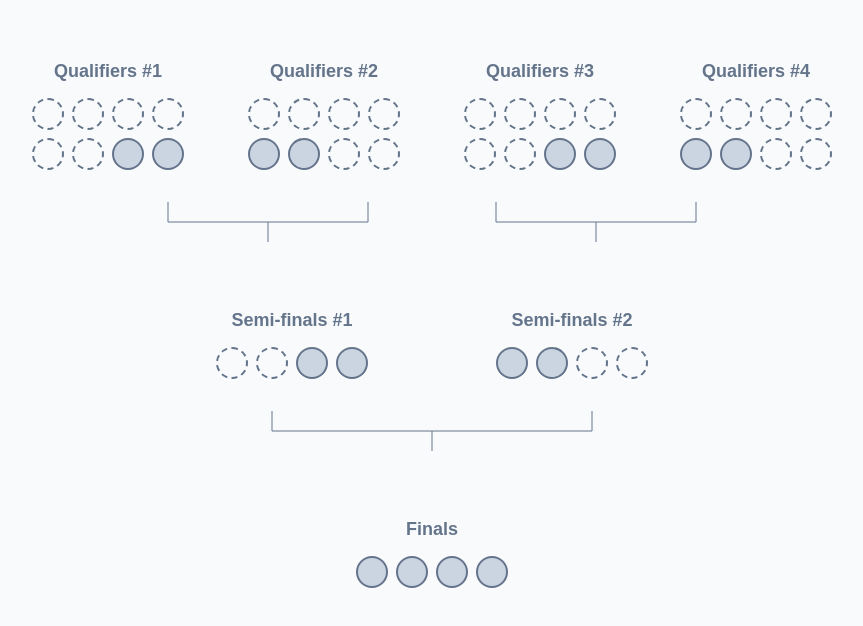
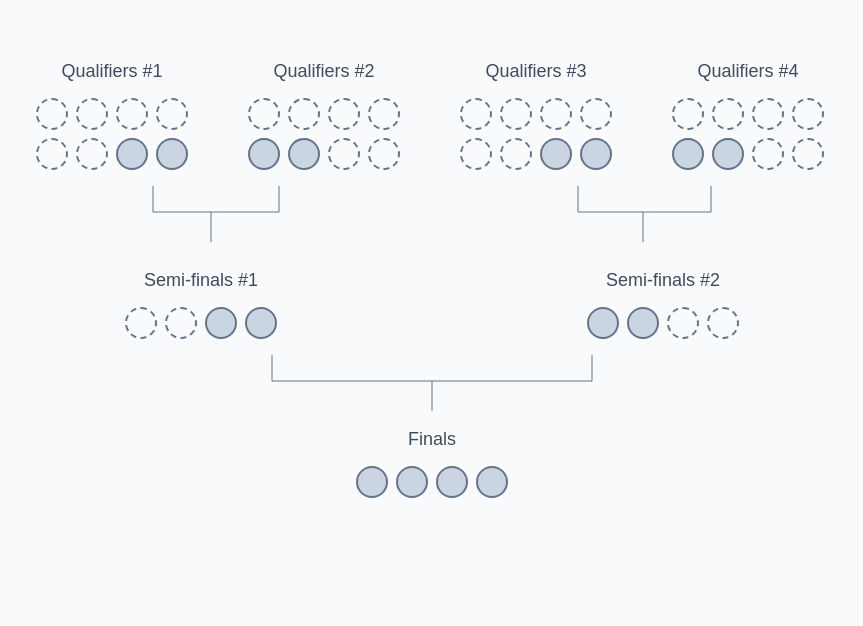
Before and after one commit to Pea-png/Front-End-Test, a website: page Example Challenge #2/index.html in a window 1280 px wide. Shown: the part 106-732 px from the top of the page, without its empty margins (208-1071 px from the left). Drawn offline with Linux system fonts and the light colour scheme.

Commit message:
Update index.html

```diff
--- a/Example Challenge #2/index.html
+++ b/Example Challenge #2/index.html
@@ -29,19 +29,19 @@
         }
 
         .section {
-            margin-bottom: 32px;
+            margin-bottom: 2px;
         }
 
         .qualifiers-row {
             display: flex;
-            gap: 64px;
-            margin-bottom: 32px;
+            gap: 60px;
+            margin-bottom: 22px;
         }
 
         .semi-finals-row {
             display: flex;
-            gap: 128px;
-            margin-bottom: 32px;
+            gap: 310px;
+            margin-bottom: 22px;
         }
 
         .round {
@@ -52,8 +52,8 @@
 
         .round-title {
             font-size: 18px;
-            font-weight: 600;
-            color: #64748b;
+            font-weight: 400;
+            color: #3D4B5E;
             margin-bottom: 16px;
         }
 
@@ -88,7 +88,7 @@
         .connector-lines {
             display: flex;
             justify-content: center;
-            gap: 128px;
+            gap: 12px;
             margin-bottom: 16px;
         }
 
@@ -180,11 +180,24 @@
 
         <!-- Connection Lines from Qualifiers to Semi-finals -->
         <div class="connector-lines">
-            <svg width="200" height="60" class="connector-svg">
-                <path d="M 0 0 L 0 20 L 100 20 L 100 40 M 200 0 L 200 20 L 100 20" class="connector-path" />
+            <svg width="420" height="60" class="connector-svg">
+                <!-- Vertical line from Semi-finals #1 -->
+                <path d="M 117 -6 L 117 20" class="connector-path" />
+                <!-- Vertical line from Semi-finals #2 -->
+                <path d="M 243 -6 L 243 20" class="connector-path" />
+                <!-- Horizontal connector between them -->
+                <path d="M 117 20 L 243 20" class="connector-path" />
+                <!-- Single vertical line down to Finals -->
+                <path d="M 175 20 L 175 50" class="connector-path" />
             </svg>
-            <svg width="200" height="60" class="connector-svg">
-                <path d="M 0 0 L 0 20 L 100 20 L 100 40 M 200 0 L 200 20 L 100 20" class="connector-path" />
+            <svg width="360" height="60" class="connector-svg"> <!-- Vertical line from Semi-finals #1 -->
+                <path d="M 110 -6 L 110 20" class="connector-path" />
+                <!-- Vertical line from Semi-finals #2 -->
+                <path d="M 243 -6 L 243 20" class="connector-path" />
+                <!-- Horizontal connector between them -->
+                <path d="M 110 20 L 243 20" class="connector-path" />
+                <!-- Single vertical line down to Finals -->
+                <path d="M 175 20 L 175 50" class="connector-path" />
             </svg>
         </div>
     </div>
@@ -215,10 +228,17 @@
             </div>
         </div>
 
-        <!-- Connection Line from Semi-finals to Finals -->
+         <!-- Connection Line from Semi-finals to Finals -->
         <div class="connector-line-single">
-            <svg width="320" height="60" class="connector-svg">
-                <path d="M 0 0 L 0 20 L 160 20 L 160 40 M 320 0 L 320 20 L 160 20" class="connector-path" />
+            <svg width="350" height="50" class="connector-svg">
+                <!-- Vertical line from Semi-finals #1 -->
+                <path d="M 15 -6 L 15 20" class="connector-path" />
+                <!-- Vertical line from Semi-finals #2 -->
+                <path d="M 335 -6 L 335 20" class="connector-path" />
+                <!-- Horizontal connector between them -->
+                <path d="M 15 20 L 335 20" class="connector-path" />
+                <!-- Single vertical line down to Finals -->
+                <path d="M 175 20 L 175 50" class="connector-path" />
             </svg>
         </div>
     </div>
```
